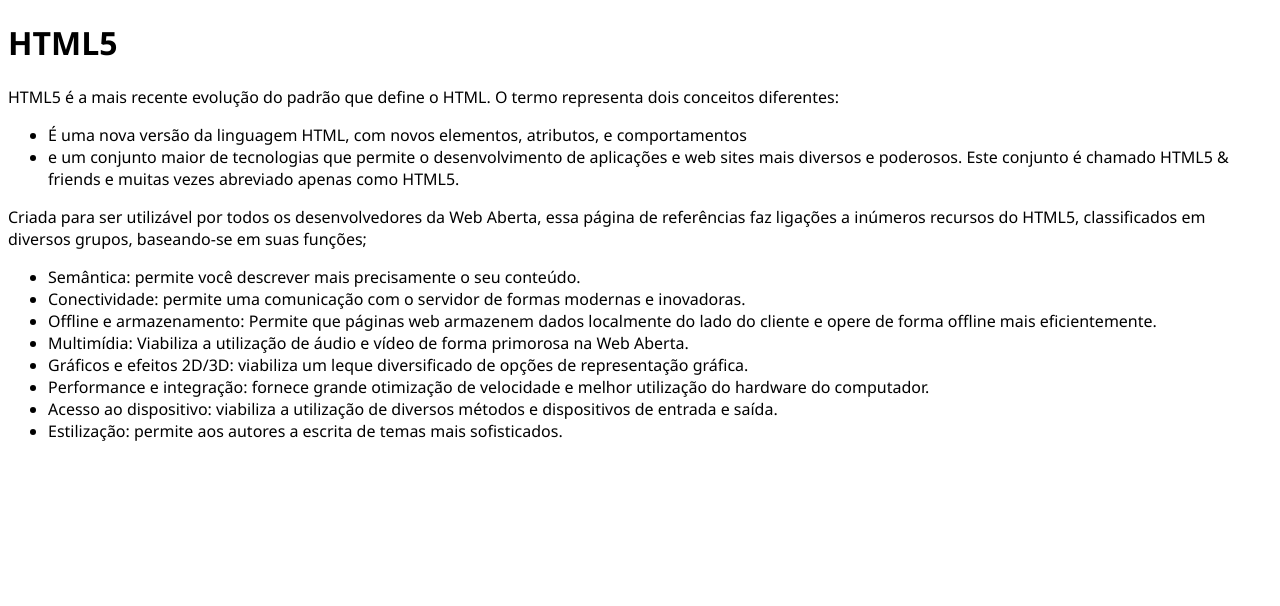
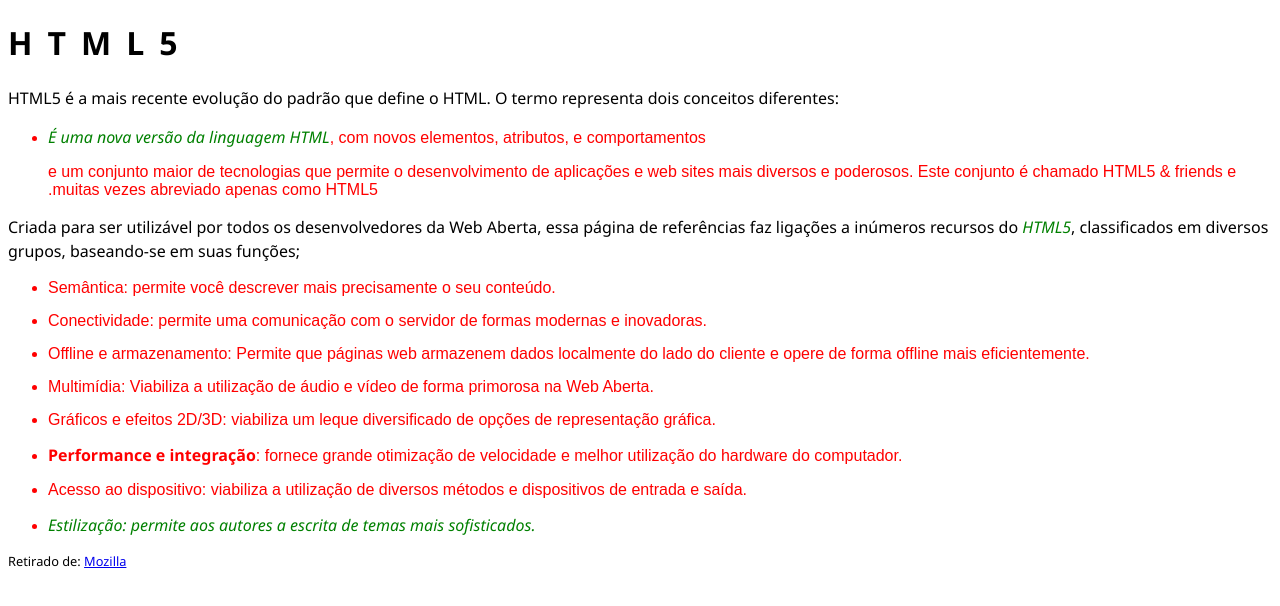
Before and after one commit to otav-o/Tecnologia-Web-Aplicada, a plain HTML site: page Aula04-Fontes/index.html in a window 1280 px wide. Drawn offline with Linux system fonts and the light colour scheme.

Commit message:
Código antigo

```diff
--- a/Aula04-Fontes/estilos.css
+++ b/Aula04-Fontes/estilos.css
@@ -1,4 +1,40 @@
+@font-face {
+    src:url('fontePersonalizada.ttf');
+    font-family:minhaFonte;
+}
+
 * {
     font-family: Segoe UI, Verdana, 'Comic Sans Ms';
+}
+
+ul li {
+    font-family: sans-serif;
+    margin-bottom: 15px;
+    color: red;
+}
+
+.italico {
+    font-style: oblique;
+    color: green;
+}
+
+footer {
+    font: 0.8em small-caps;
+}
+
+strong {
+    font-weight: 900;
+}
+
+.direcaoRTL {
+    direction: rtl;
+}
+
+h1 {
+    letter-spacing: 15px; /* negativo aproxima */
 
 }
+
+p {
+    line-height: 150%; /* afastar uma linha da outra*/
+}
--- a/Aula04-Fontes/index.html
+++ b/Aula04-Fontes/index.html
@@ -12,20 +12,23 @@
     <nav>
         <p>HTML5 é a mais recente evolução do padrão que define o HTML. O termo representa dois conceitos diferentes:</p>
         <ul>
-            <li>É uma nova versão da linguagem HTML, com novos elementos, atributos, e comportamentos</li>
-            <li>e um conjunto maior de tecnologias que permite o desenvolvimento de aplicações e web sites mais diversos e poderosos. Este conjunto é chamado HTML5 & friends e muitas vezes abreviado apenas como HTML5.</li>
+            <li><span class='italico'>É uma nova versão da linguagem HTML</span>, com novos elementos, atributos, e comportamentos</li>
+            <li class='direcaoRTL'>e um conjunto maior de tecnologias que permite o desenvolvimento de aplicações e web sites mais diversos e poderosos. Este conjunto é chamado HTML5 & friends e muitas vezes abreviado apenas como HTML5.</li>
         </ul>
-        <p>Criada para ser utilizável por todos os desenvolvedores da Web Aberta, essa página de referências faz ligações a inúmeros recursos do HTML5, classificados em diversos grupos, baseando-se em suas funções;</p>
+        <p>Criada para ser utilizável por todos os desenvolvedores da Web Aberta, essa página de referências faz ligações a inúmeros recursos do <span class='italico'>HTML5</span>, classificados em diversos grupos, baseando-se em suas funções;</p>
         <ul>
             <li>Semântica: permite você descrever mais precisamente o seu conteúdo.
             <li>Conectividade: permite uma comunicação com o servidor de formas modernas e inovadoras.
             <li>Offline e armazenamento: Permite que páginas web armazenem dados localmente do lado do cliente e opere de forma offline mais eficientemente.
             <li>Multimídia: Viabiliza a utilização de áudio e vídeo de forma primorosa na Web Aberta.
             <li>Gráficos e efeitos 2D/3D: viabiliza um leque diversificado de opções de representação gráfica.
-            <li>Performance e integração: fornece grande otimização de velocidade e melhor utilização do hardware do computador.
+            <li><strong>Performance e integração</strong>: fornece grande otimização de velocidade e melhor utilização do hardware do computador.
             <li>Acesso ao dispositivo: viabiliza a utilização de diversos métodos e dispositivos de entrada e saída.
-            <li>Estilização: permite aos autores a escrita de temas mais sofisticados.</li>
+            <li><span class='italico'>Estilização: permite aos autores a escrita de temas mais sofisticados.</span></li>
         </ul>
     </nav>
+    <footer>
+        <span>Retirado de: <a href='https://developer.mozilla.org'>Mozilla</a></span>
+    </footer>
 </body>
 </html>
--- /dev/null
+++ b/Aula10-Header/aula10.css
@@ -0,0 +1,29 @@
+* {
+	margin: 0;
+}
+
+@font-face {
+	font-family: fonteFacebook;
+	src: url('klavika-bold.otf');
+}
+
+header h1 {
+	font-family: fonteFacebook;
+	size: 3em;
+	text-align: center;
+	text-shadow: 2px 2px 5px gray;
+	margin-top: 0px;
+	margin: 0 0 0 0;
+}
+
+header {
+	background-color: gray;
+	box-shadow: 10px 10px 10px 10px;
+	margin: 2% auto;
+	width: 40%;
+	height: 40%;
+}
+
+h1 {
+	line-height: auto;
+}
--- /dev/null
+++ b/float/exercicio/styles.css
@@ -0,0 +1,41 @@
+* {
+    padding: 0;
+    margin: 0;
+}
+
+.menu ul {
+    list-style-type: none;
+    /* é no ul em que se remove o marcador */
+    /* margin: 0 auto;
+        float atrapalha o margin 0 auto
+        margin 0 auto de 100% é continuar onde está*/
+    /* margin: 90%; */
+    width: 100%;
+    margin: 0 auto;
+}
+
+.menu ul li {
+    width: 20%;
+    height: 3em;
+    background-color: black;
+    float: left;
+    text-align: center;
+    margin: 1%;
+
+}
+
+.menu ul li a {
+    color: white;
+    display: block;
+    /* quando não coloca a largura, é 100%. O link ocupa todo o bloco, tornando toda a caixa clicável */
+    line-height: 3em;
+    /* a altura da linha é a mesma da do bloco, aí ele também alinha verticalmente */
+    text-decoration: none;
+    font-size: 1.5em;
+    font-weight: bold;
+
+}
+
+.menu ul li a:hover {
+    background-color: gray;
+}
```
Also changed, not shown: Aula10-Header/aula10.html (added, +13 -0 lines), float/exercicio/index.html (added, +27 -0 lines), float/index.html (added, +16 -0 lines), float/styles.css (added, +31 -0 lines), Aula10-Header/klavika-bold.otf (added).
